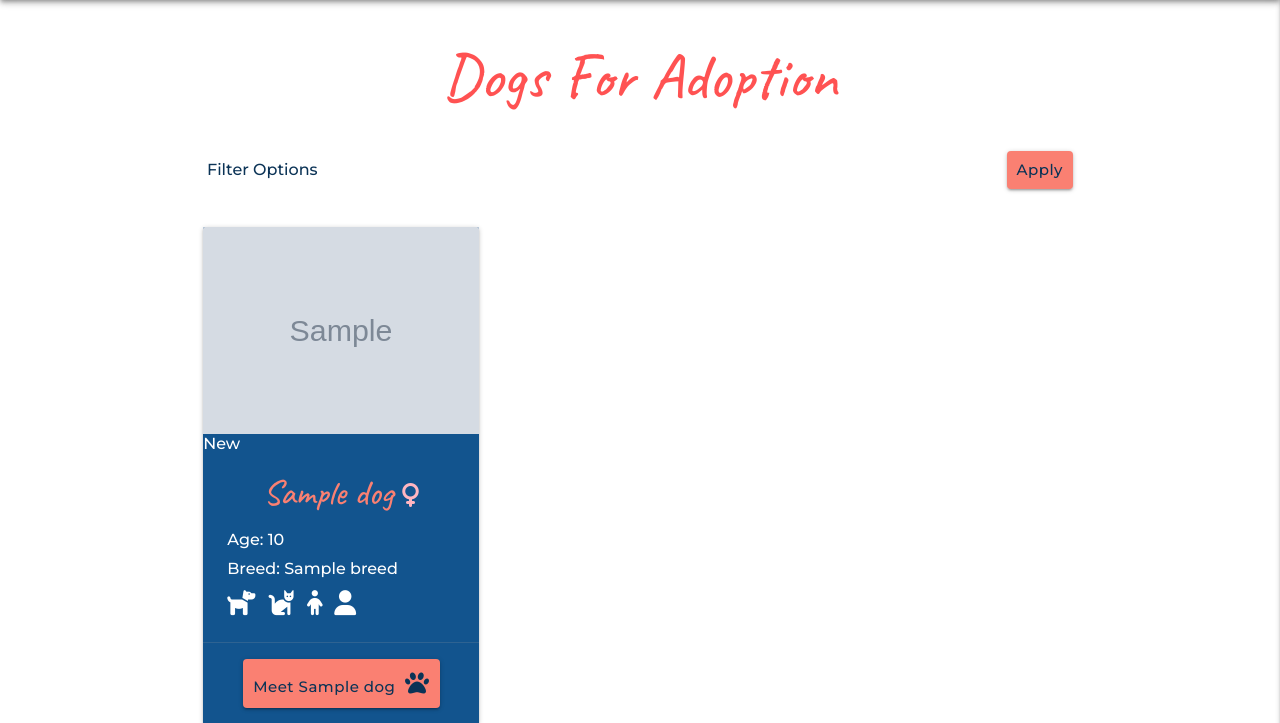
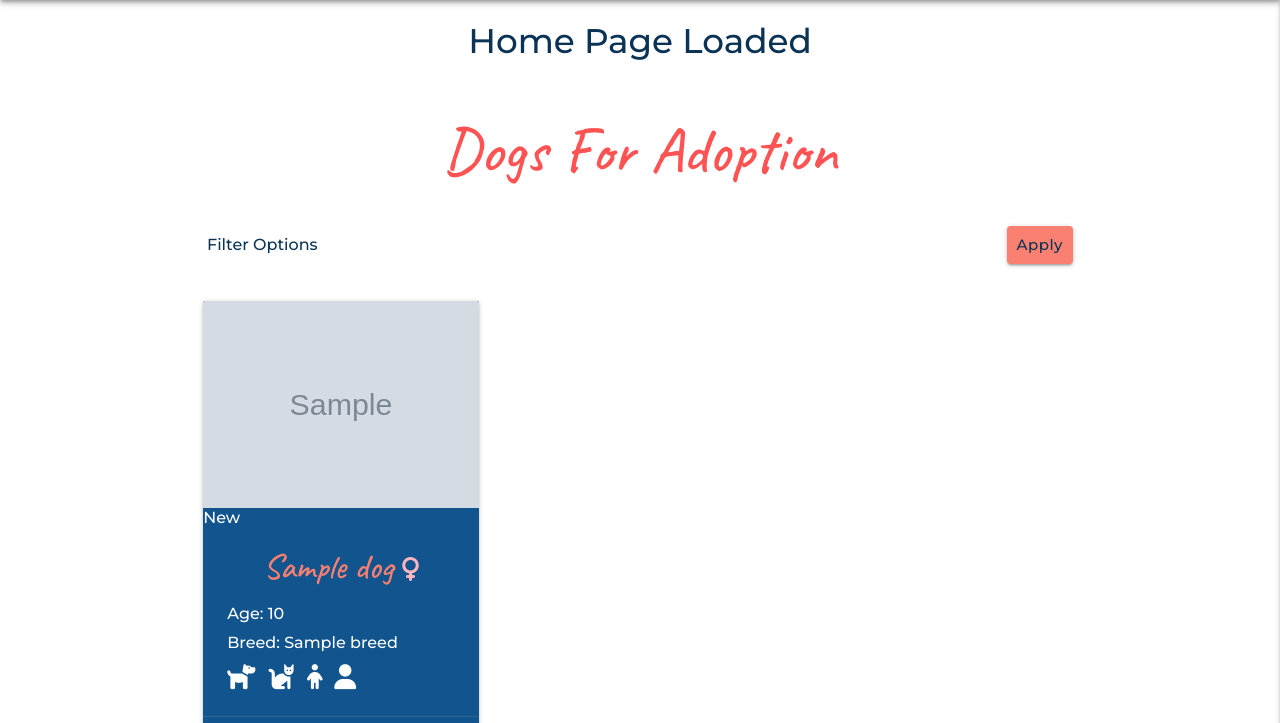
Before and after one commit to Hanmb17/CI_MS3_CoastalPawsRescue, a Flask app: page /get_dogs in a window 1280 px wide. Shown: the part 64-787 px from the top of the page. Run offline with Flask 3, Linux system fonts and the light colour scheme; grey boxes marked "Sample" are stand-in pictures; a database or web service that is not in the repository returns one stand-in record (values such as "Sample title"); some libraries are stand-ins or nearby versions.

Commit message:
Feat: Add flash message section to base html

```diff
--- a/app.py
+++ b/app.py
@@ -24,6 +24,7 @@ def home():
 
 @app.route("/get_dogs")
 def get_dogs():
+    flash('Home Page Loaded')
     dogs = mongo.db.dogs.find()
     return render_template("dogs.html", dogs=dogs)
 
--- a/templates/base.html
+++ b/templates/base.html
@@ -73,6 +73,22 @@
         <li class=""><a href="{{ url_for('adoption_form') }}">Adoption Form</a></li>
       </ul>
     </header>
+
+    <section>
+        <!-- flash messages -->
+        {% with messages = get_flashed_messages() %}
+            {% if messages %}
+                {% for message in messages %}
+                    <div class="row flashes">
+                        <h4 class="center-align">{{ message }}</h4>
+                    </div>
+                {% endfor %}
+            {% endif %}
+        {% endwith %}
+    </section>
+
+
+
     {% block content %} {% endblock %}
     <footer class="page-footer">
       <div class="footer-main side-padding">
```
